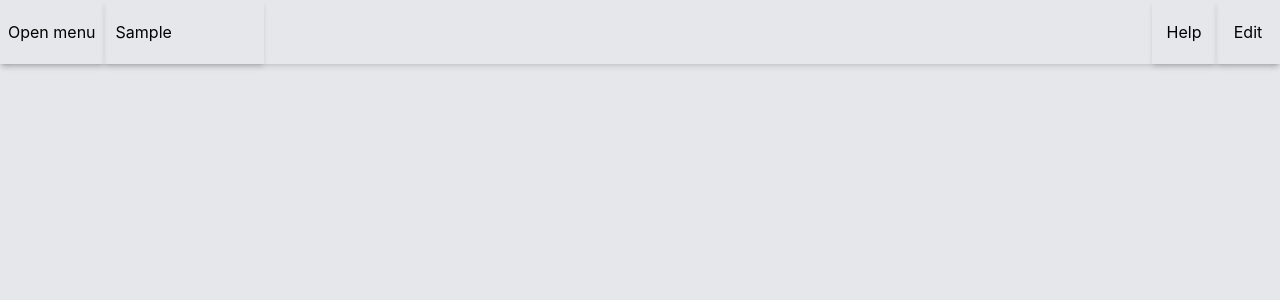
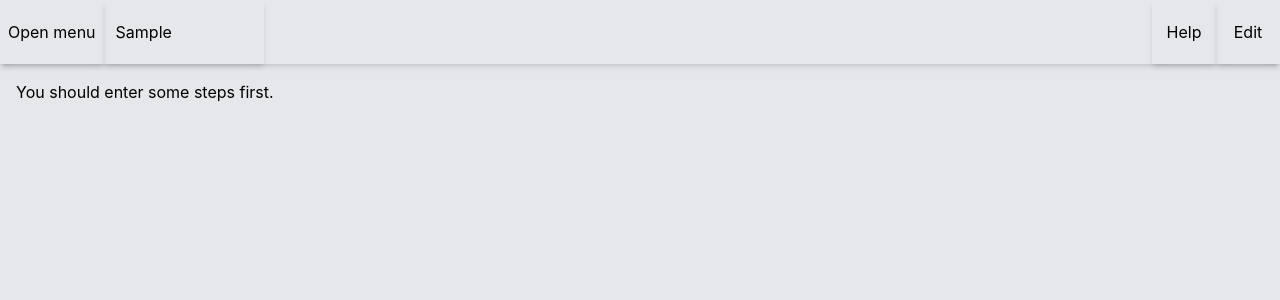
Before and after one commit to jlmonge/rehearsal, a React (Vite) app: page / in a window 1280 px wide. Both pictures are taken after typing "Sample" into the empty fields and a click on the button "Save". Shown: the top 300 px of the page. Built offline with nearby package versions, Linux system fonts and the light colour scheme.

Commit message:
Display message if saved with no steps

```diff
--- a/src/App.tsx
+++ b/src/App.tsx
@@ -170,6 +170,10 @@ function App() {
                 autoFocus
               />
             )}
+            {!isEditingView && steps.length === 0 && (
+              <p>You should enter some steps first.</p>
+            )}
+
             {!isEditingView && steps.length > 0 && (
               <div className="fixed border-l-2 px-1 border-gray-300 right-4 top-1/2 -translate-y-1/2 flex flex-col justify-between z-20 gap-1">
                 {currentStep < steps.length ? (
```
